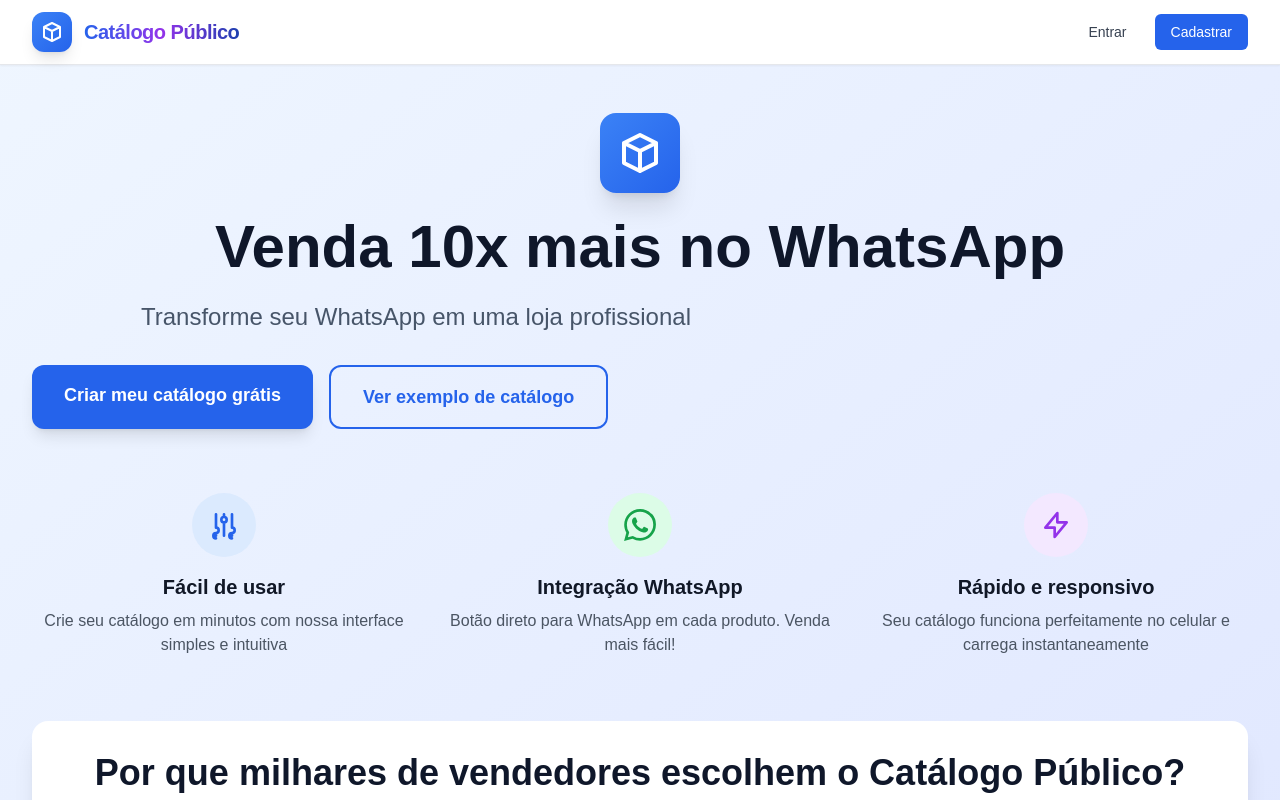
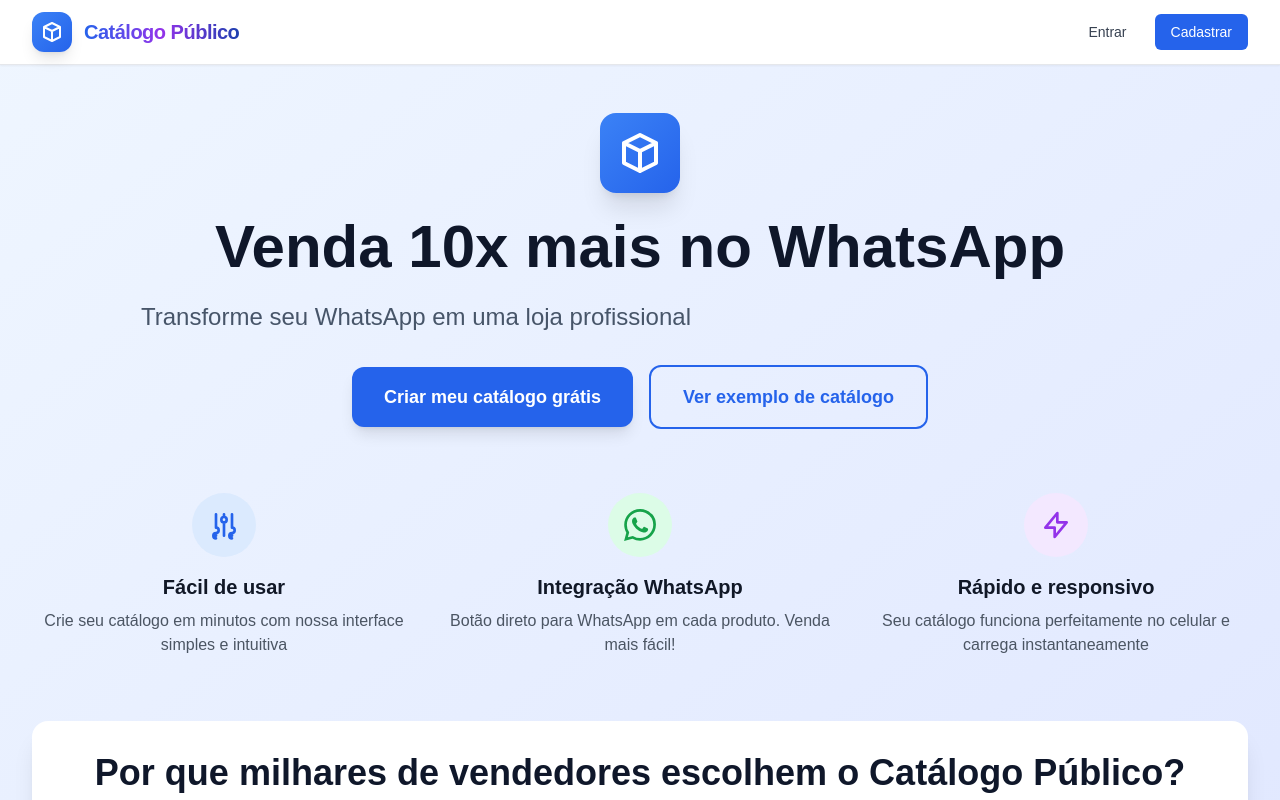
Before and after one commit to alexberneira/catalogozap, a Next.js app: page / in a window 1280 px wide. Shown: the top 800 px of the page. Built offline with nearby package versions, Linux system fonts and the light colour scheme; no server answers.

Commit message:
Centraliza os botões 'Criar meu catálogo grátis' e 'Ver exemplo de catálogo' na home

```diff
--- a/src/app/page.tsx
+++ b/src/app/page.tsx
@@ -64,7 +64,7 @@
             </div>
           </div>
 
-          <div className="flex flex-col sm:flex-row gap-4 mb-12">
+          <div className="flex flex-col sm:flex-row gap-4 mb-12 justify-center items-center">
             <Link
               href="/register"
               className="bg-blue-600 hover:bg-blue-700 text-white px-8 py-4 rounded-xl text-lg font-semibold transition-colors duration-200 shadow-lg hover:shadow-xl"
```
